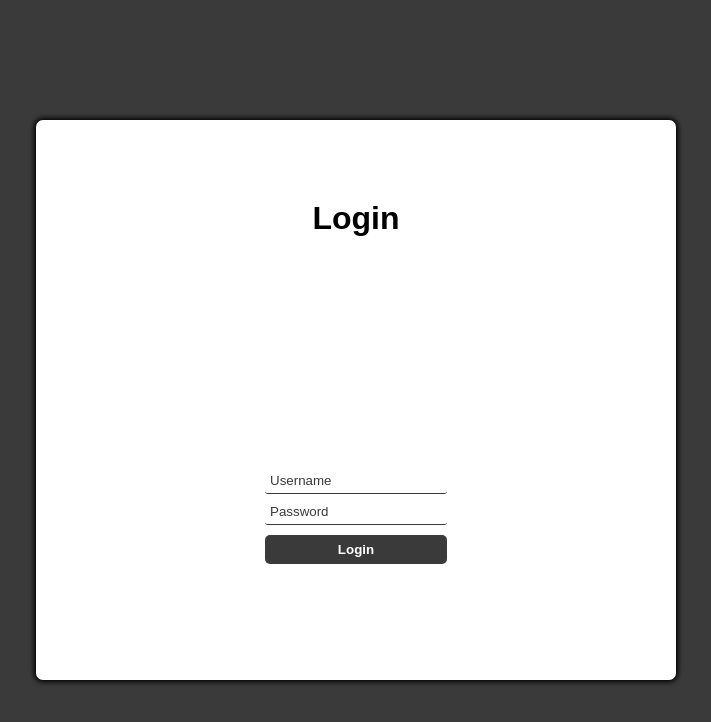
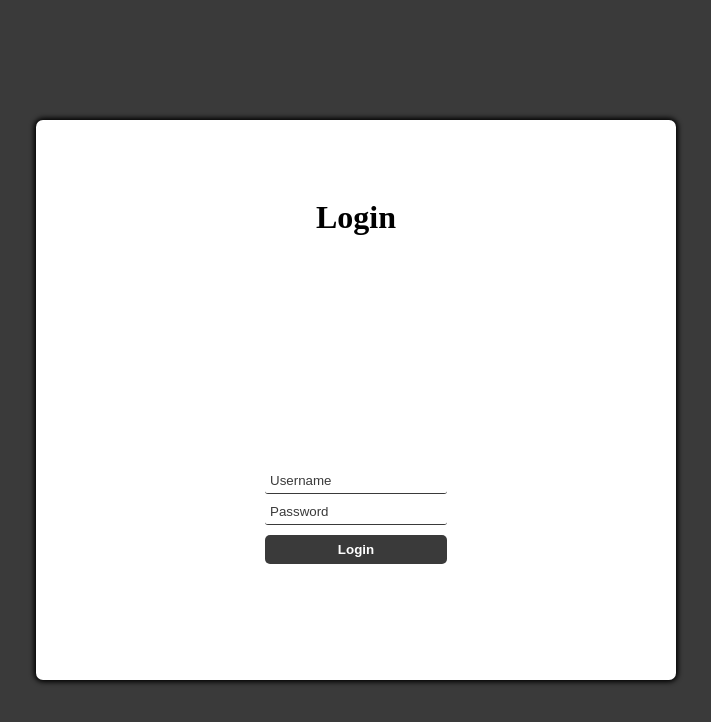
Before and after one commit to SituatedFern/momentum-learn.github.io, a plain HTML site: page login-page.html in a window 1280 px wide. Shown: the whole page, without its empty margins (284-995 px from the left). Drawn offline with Linux system fonts and the light colour scheme.

Commit message:
Update login-page.css
Changed Fonts

```diff
--- a/login-page.css
+++ b/login-page.css
@@ -5,7 +5,7 @@ html {
 body {
   height: 100%;
   margin: 0;
-  font-family: Arial, Helvetica, sans-serif;
+  font-family: Playfair;
   display: grid;
   justify-items: center;
   align-items: center;
```
